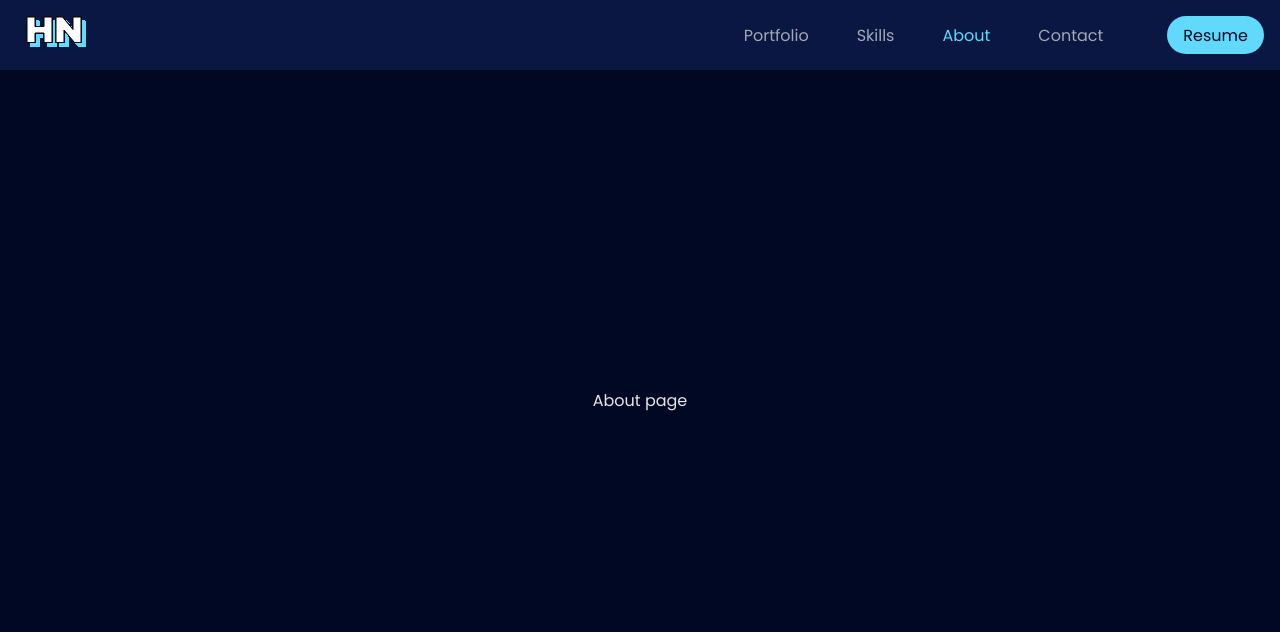
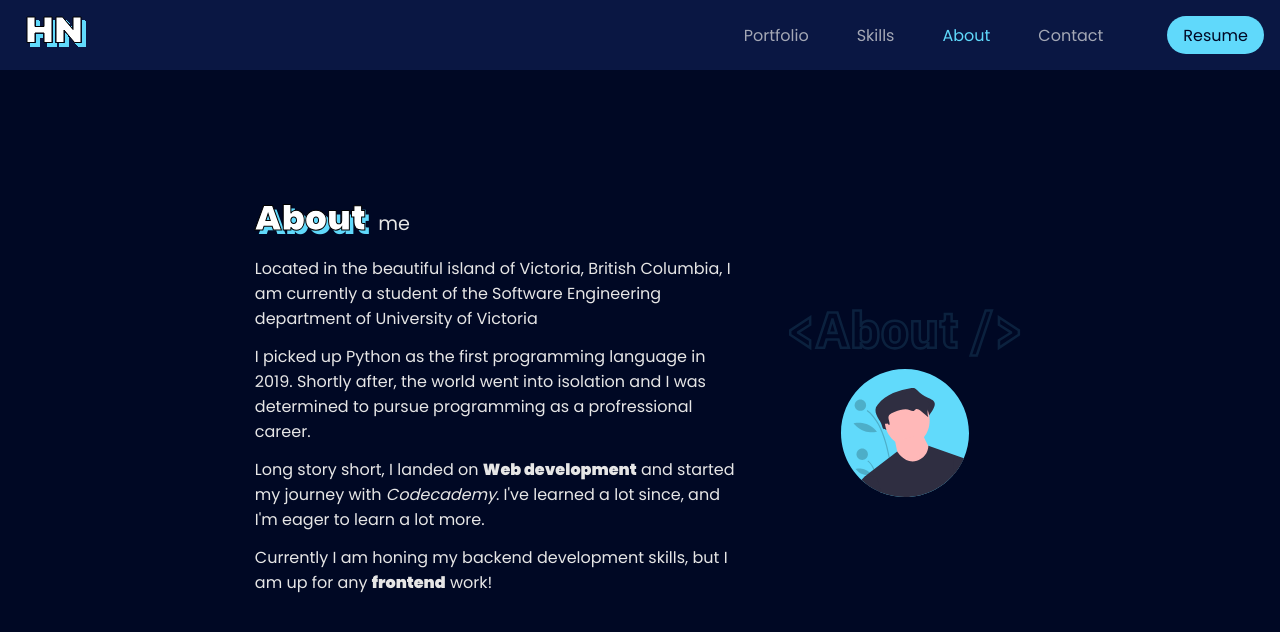
Before and after one commit to hn275/portfolio, a React (Create React App) app: page /about in a window 1280 px wide. Shown: the top 632 px of the page. Built offline with nearby package versions, Linux system fonts and the light colour scheme.

Commit message:
added about page

```diff
--- a/src/globals/styles/_globals.scss
+++ b/src/globals/styles/_globals.scss
@@ -21,6 +21,14 @@
   -webkit-text-stroke: 1px black;
   -webkit-text-fill-color: white;
   font-size: 1.8em;
+}
+
+.bold {
+  font-weight: 700;
+}
+
+.italic {
+  font-style: italic;
 }
 
 html {
@@ -93,3 +101,7 @@ $borderRadius: 1.2em;
   font-weight: inherit;
   font-size: 1em;
 }
+
+.watermark {
+  opacity: 0.4;
+}
--- a/src/modules/pages/about/index.tsx
+++ b/src/modules/pages/about/index.tsx
@@ -1,8 +1,46 @@
+import { ReactComponent as AboutWatermark } from './assets/about_watermark.svg';
+import { ReactComponent as AboutSVG } from './assets/about.svg';
+import './styles/About.scss';
+
 export const About = () => {
   return (
-    <section className='container--layout flex-center'>
-      <div>
-        <p>About page</p>
+    <section
+      id='about'
+      className='container--layout flex-center'
+    >
+      <div className='about--svg flex-center'>
+        <div className='about--watermark watermark'>
+          <AboutWatermark />
+        </div>
+        <div className='about--asset'>
+          <AboutSVG />
+        </div>
+      </div>
+
+      <div className='about-content'>
+        <h1>
+          <span className='text-dropshadow'>About</span> me
+        </h1>
+        <p>
+          Located in the beautiful island of Victoria, British Columbia, I am
+          currently a student of the Software Engineering department of
+          University of Victoria
+        </p>
+        <p>
+          I picked up Python as the first programming language in 2019. Shortly
+          after, the world went into isolation and I was determined to pursue
+          programming as a profressional career.
+        </p>
+        <p>
+          Long story short, I landed on&nbsp;
+          <span className='bold'>Web development</span> and started my journey
+          with <span className='italic'>Codecademy</span>. I've learned a lot
+          since, and I'm eager to learn a lot more.
+        </p>
+        <p>
+          Currently I am honing my backend development skills, but I am up for
+          any <span className='bold'>frontend</span> work!
+        </p>
       </div>
     </section>
   );
--- /dev/null
+++ b/src/modules/pages/about/styles/About.scss
@@ -0,0 +1,63 @@
+#about {
+  gap: 1em;
+  .about--svg {
+    flex-direction: column;
+  }
+  margin: 0 auto;
+  padding: 0 1em;
+  p {
+    max-width: 48ch;
+    margin: 0.8em 0;
+  }
+
+  h1 {
+    font-weight: 400;
+    font-size: 1.2em;
+    margin: 0;
+  }
+  .text-dropshadow {
+    margin-right: 0.2em;
+  }
+}
+@media only screen and (max-width: 820px) {
+  #about {
+    p {
+      max-width: 40ch;
+    }
+    flex-direction: column;
+    .about--svg {
+      .about--watermark {
+        width: 9em;
+      }
+      .about--asset {
+        width: 6em;
+      }
+    }
+  }
+}
+
+@media only screen and (max-width: 400px) {
+  #about {
+    .about--svg {
+      margin-top: 4em;
+    }
+    p {
+      margin: 0.4em 0;
+    }
+  }
+}
+
+@media only screen and (min-width: 821px) {
+  #about {
+    gap: 3em;
+    flex-direction: row-reverse;
+    .about--svg {
+      .about--watermark {
+        width: 15em;
+      }
+      .about--asset {
+        width: 8em;
+      }
+    }
+  }
+}
```
Also changed, not shown: src/modules/pages/about/assets/about.svg, src/modules/pages/about/assets/about_watermark.svg (added).
